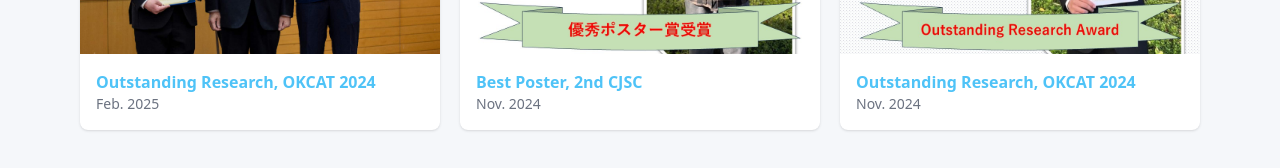
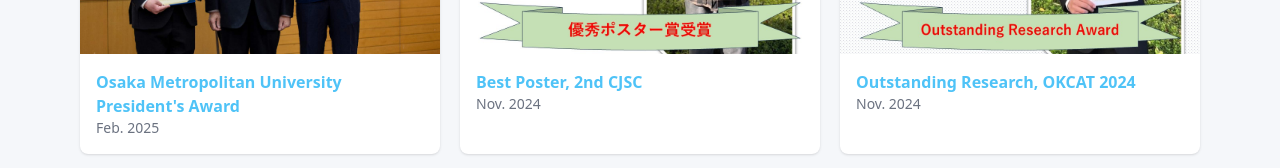
Before and after one commit to linhh7/Lin-Hanghao-homepage, a Next.js app: page / in a window 1280 px wide. Shown: the part 2642-2810 px from the top of the page. Built offline with nearby package versions, Linux system fonts and the light colour scheme.

Commit message:
update: information correction

```diff
--- a/components/PersonalHomepage.tsx
+++ b/components/PersonalHomepage.tsx
@@ -202,7 +202,7 @@
 
   awards: [
     {
-      title: "Outstanding Research, OKCAT 2024",
+      title: "Osaka Metropolitan University President's Award",
       date: "Feb. 2025",
       image: "/uploads/Award/Outstanding Research, OKCAT 2024/3.jpg",
       proof: "",
```
